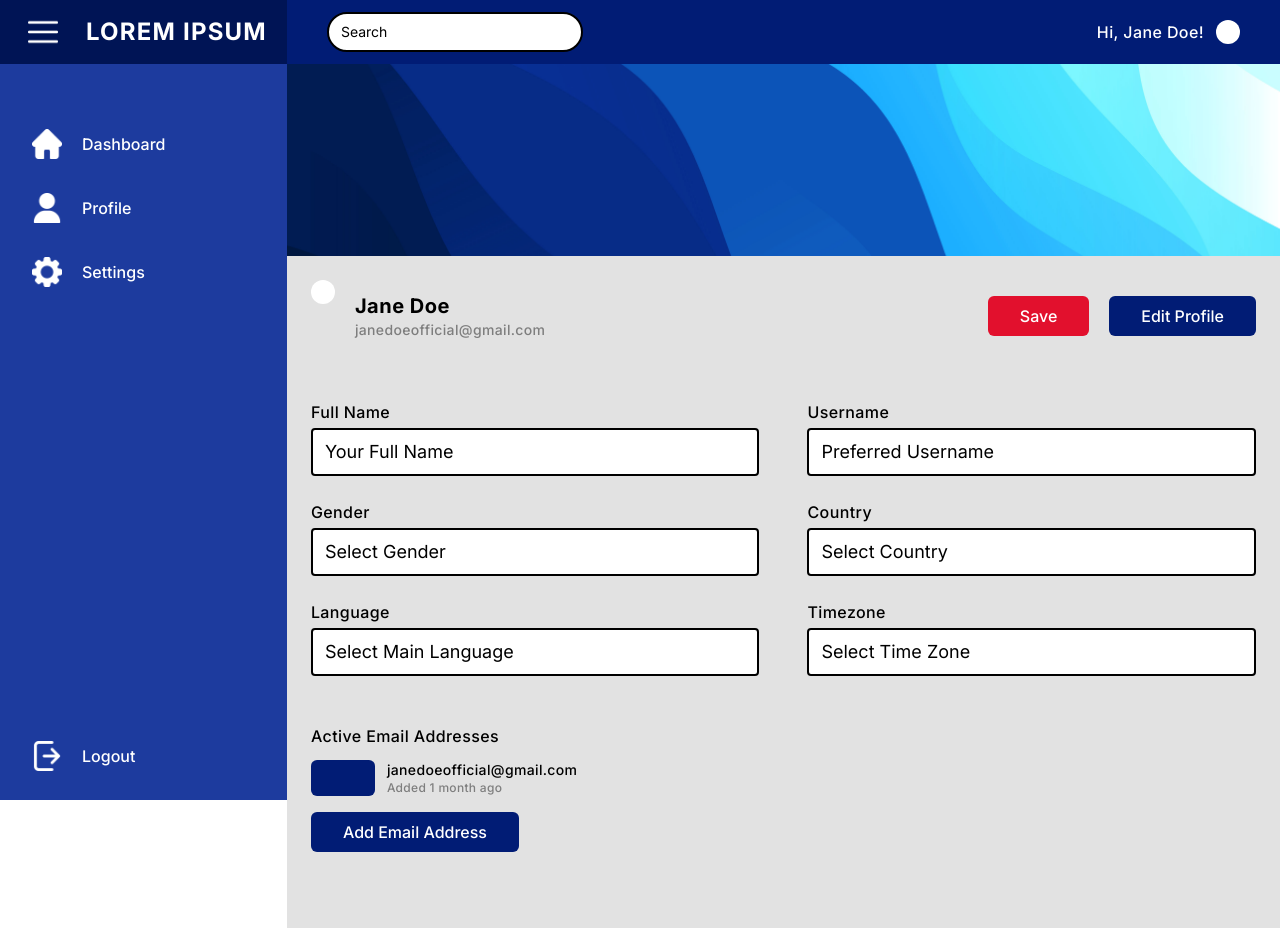
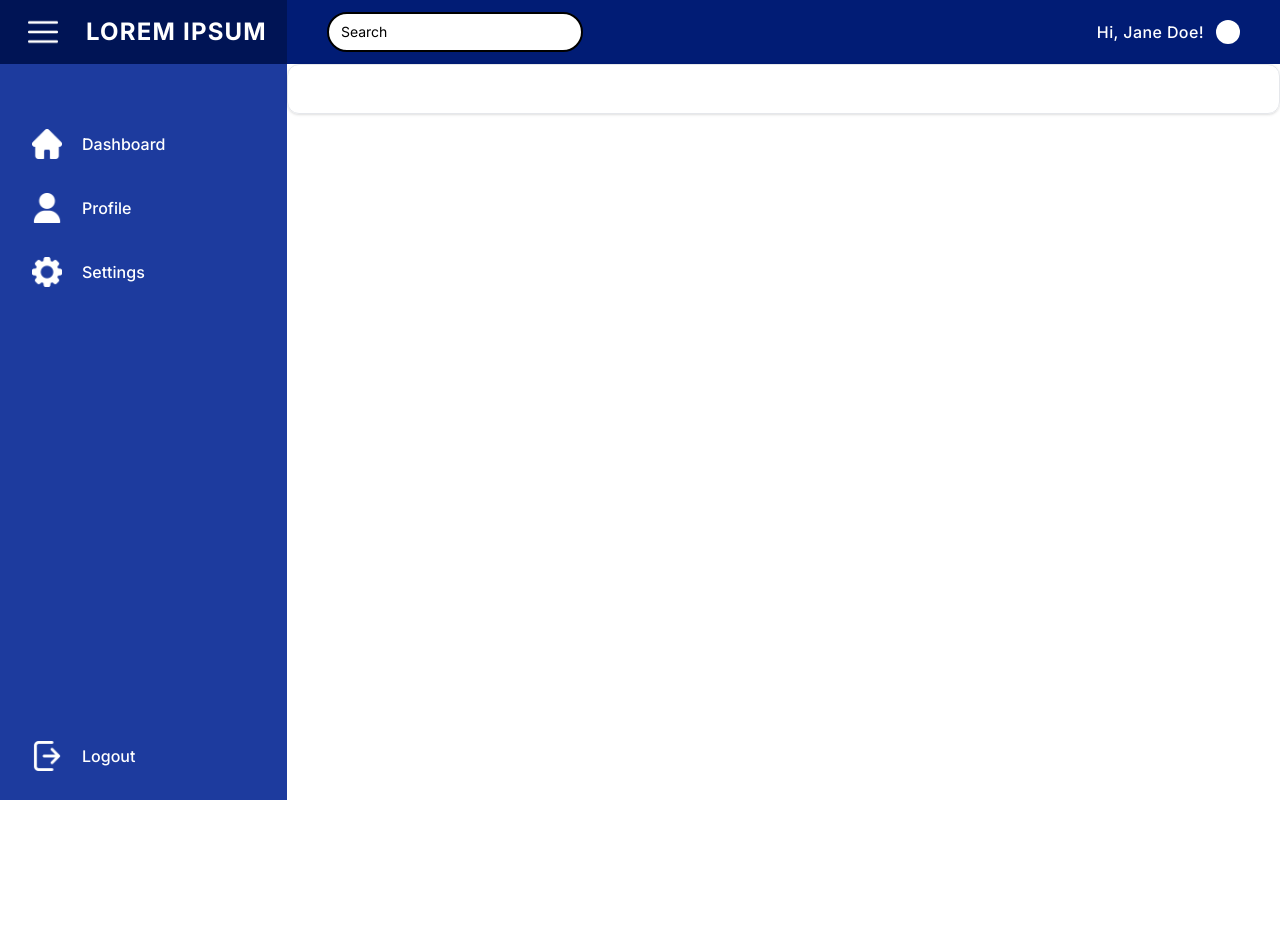
Before and after one commit to NiTzuA/frontend-technical-exam, a React (Vite) app: page / in a window 1280 px wide. After the commit the page ends 800 px from the top, so only its background shows below. Built offline with nearby package versions, Linux system fonts and the light colour scheme.

Commit message:
Create Card UI element

```diff
--- a/src/App.jsx
+++ b/src/App.jsx
@@ -3,6 +3,8 @@ import LoginPage from './components/pages/LoginPage'
 import Sidebar from './components/layout/Sidebar'
 import Navbar from './components/layout/Navbar.jsx'
 import Profile from './components/page_segments/dashboard/Profile.jsx'
+import Settings from './components/page_segments/dashboard/Settings.jsx.jsx'
+import Card from './components/ui/Card.jsx'
 import { useState } from 'react'
 import { useEffect } from 'react'
 
@@ -45,7 +47,7 @@ function App() {
         {!isSmallScreen || !isSidebarOpen ? (
           <div className='flex-grow flex flex-col'>
             <Navbar />
-            <Profile />
+            <Card />
           </div>
         ) : null}
       </div>
--- a/src/components/page_segments/dashboard/Settings.jsx.jsx
+++ b/src/components/page_segments/dashboard/Settings.jsx.jsx
@@ -0,0 +1,5 @@
+function Settings() {
+
+}
+
+export default Settings
--- /dev/null
+++ b/src/components/ui/Card.jsx
@@ -0,0 +1,13 @@
+function Card( {className = "", ...props} ) {
+    return (
+        <>
+            <div className="rounded-xl border bg-card text-card-foreground shadow">
+                <div className="p-6">
+                    {props.children}
+                </div>
+            </div>
+        </>
+    );
+}
+
+export default Card
```
